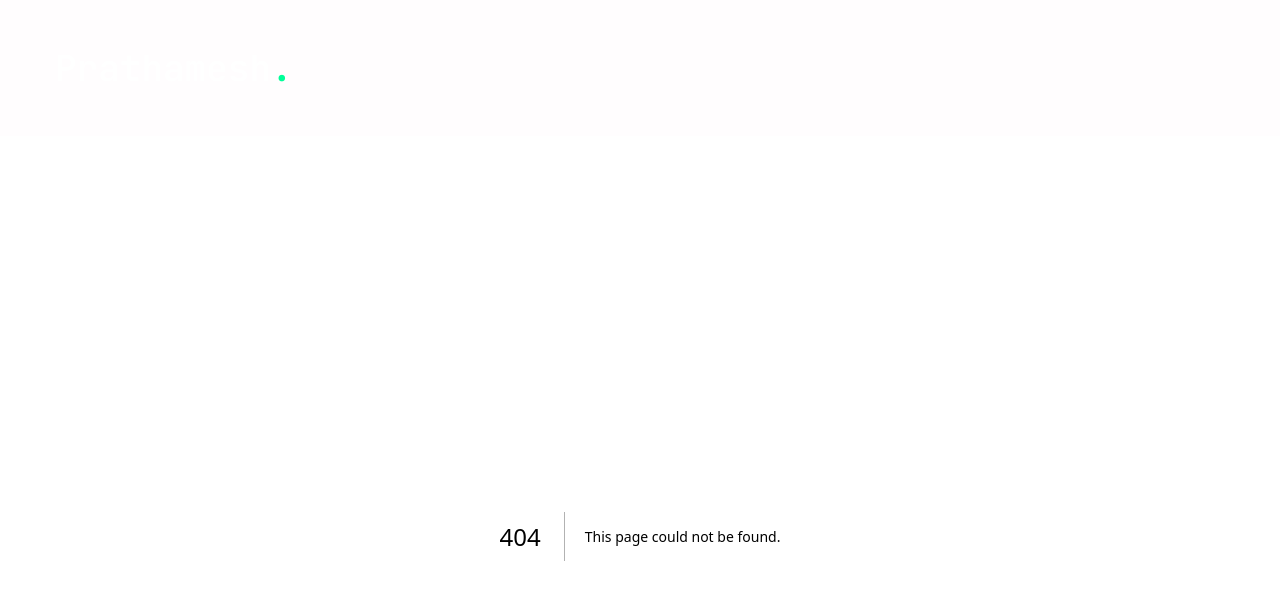
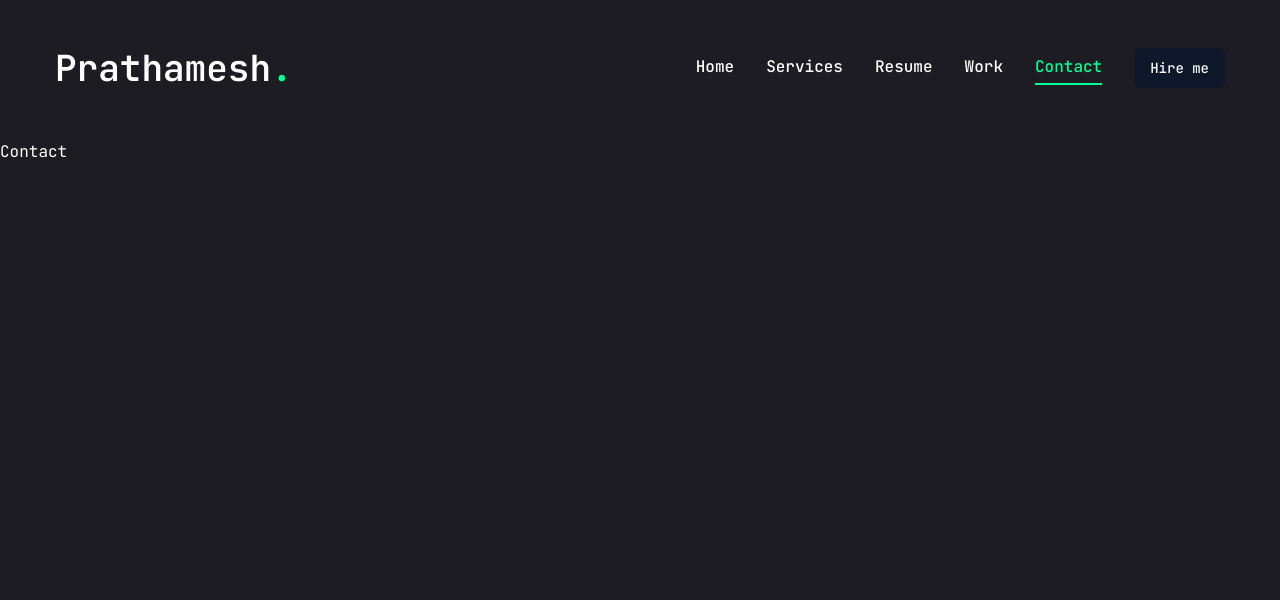
Before and after one commit to PrathameshKumbhar291113/Prathamesh_Portfolio, a Next.js app: page /contact in a window 1280 px wide. Before the commit this address had no page. Shown: the top 600 px of the page. Built offline with nearby package versions, Linux system fonts and the light colour scheme.

Commit message:
added the navigation and pages to the website

```diff
--- /dev/null
+++ b/app/contact/page.jsx
@@ -0,0 +1,7 @@
+const Contact = () => {
+    return(
+        <div>Contact</div>
+    );
+}
+
+export default Contact
--- /dev/null
+++ b/app/resume/page.jsx
@@ -0,0 +1,7 @@
+const Resume = () => {
+    return(
+        <div>Resume</div>
+    );
+}
+
+export default Resume
--- /dev/null
+++ b/app/services/page.jsx
@@ -0,0 +1,7 @@
+const Services = () => {
+    return(
+        <div>services</div>
+    );
+}
+
+export default Services
--- /dev/null
+++ b/app/work/page.jsx
@@ -0,0 +1,7 @@
+const Work = () => {
+    return(
+        <div>Work</div>
+    );
+}
+
+export default Work
--- a/components/Header.jsx
+++ b/components/Header.jsx
@@ -1,14 +1,33 @@
 import Link from "next/link";
 import { Button } from "./ui/button";
+import Nav from "./Nav";
 
 const Header = () =>{
    return (
-   <header className="py-8 xl:py-12 text-white bg-pink-50/20">
+   <header className="py-8 xl:py-12 text-white">
 
-    <div className="container mx-auto">
+    <div className="container mx-auto flex justify-between items-center">
+        {/* logo*/}
         <Link href={"/"}>
-        <h1 className="text-4xl font-semibold">Prathamesh<span className="text-accent">.</span></h1>
+        <h1 className="text-4xl font-semibold">
+            Prathamesh
+            <span className="text-accent">.</span>
+            </h1>
         </Link>
+
+
+
+        {/* desktop nav and hireme button*/}
+        <div className="hidden xl:flex items-center gap-8">
+            <Nav />
+            <Link href="/contact">
+                <Button>Hire me</Button>
+            </Link>
+        </div>
+
+        {/*mobile nav*/}
+        <div className="xl:hidden">mobile nav</div>
+
     </div>
 
     </header>
--- /dev/null
+++ b/components/Nav.jsx
@@ -0,0 +1,52 @@
+
+"use client";
+
+import Link from "next/link";
+import { usePathname } from "next/navigation";
+
+const links = [
+  {
+    name: "home",
+    path: "/",
+  },
+  {
+    name: "services",
+    path: "/services",
+  },
+  {
+    name: "resume",
+    path: "/resume",
+  },
+  {
+    name: "work",
+    path: "/work",
+  },
+  {
+    name: "contact",
+    path: "/contact",
+  },
+];
+
+const Nav = () =>{
+    const pathname = usePathname();
+    return (
+    <nav className="flex gap-8">
+        {links.map((link, index) =>{
+            return (
+              <Link
+                href={link.path}
+                key={index}
+                className={`${
+                  link.path === pathname &&
+                  "text-accent border-b-2 border-accent"
+                } capitalize font-medium hover:text-accent transition-all`}
+              >
+                {link.name}
+              </Link>
+            );
+        })}
+    </nav>
+    );
+};
+
+export default Nav;
```
